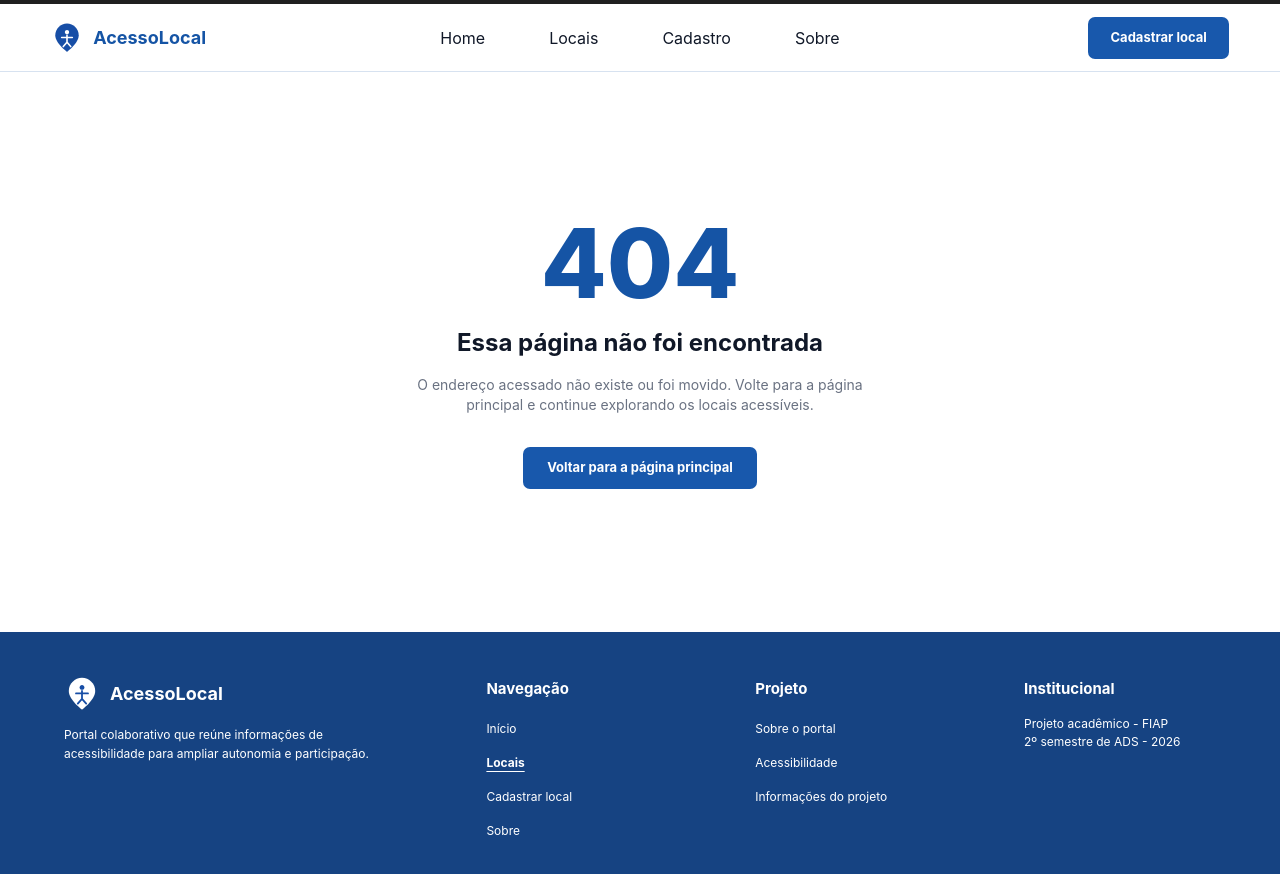
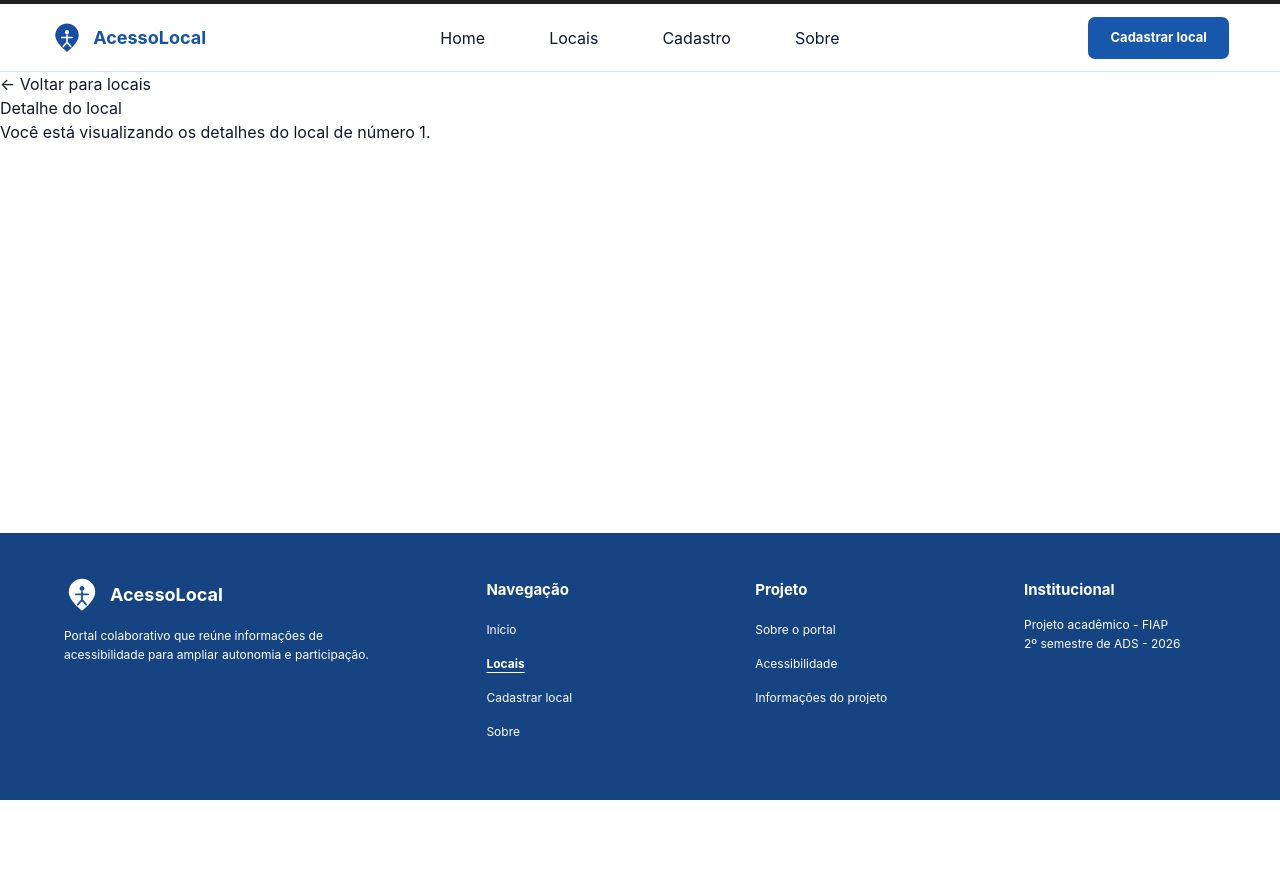
Before and after one commit to 1TDSPw-26/portal-locais-acessiveis, a React (Vite) app: page /locais/1 in a window 1280 px wide. Shown: the top 874 px of the page. After the commit the page ends 800 px from the top, so only its background shows below. Built offline with nearby package versions, Linux system fonts and the light colour scheme.

Commit message:
feat: adiciona pagina de detalhe do local

```diff
--- a/src/main.tsx
+++ b/src/main.tsx
@@ -10,6 +10,7 @@ import Locais from './routes/Locais/index.tsx'
 import Cadastro from './routes/Cadastro/index.tsx'
 import Sobre from './routes/Sobre/index.tsx'
 import NotFound from './pages/NotFound/NotFound.tsx'
+import Detalhe from './pages/Locais/Detalhe.tsx'
 
 const router = createBrowserRouter([
   {
@@ -23,6 +24,10 @@ const router = createBrowserRouter([
       {
         path: '/locais',
         element: <Locais />,
+      },
+      {
+        path: '/locais/:id',
+        element: <Detalhe />,
       },
       {
         path: '/cadastro',
--- /dev/null
+++ b/src/pages/Locais/Detalhe.tsx
@@ -0,0 +1,19 @@
+import { Link, useParams } from 'react-router-dom'
+
+function Detalhe() {
+    const { id } = useParams()
+
+    return (
+        <section>
+            <Link to="/locais">← Voltar para locais</Link>
+
+            <h2>Detalhe do local</h2>
+
+            <p>
+                Você está visualizando os detalhes do local de número {id}.
+            </p>
+        </section>
+    )
+}
+
+export default Detalhe
```
